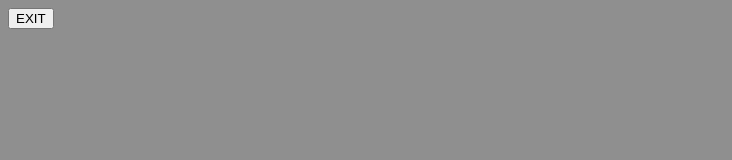
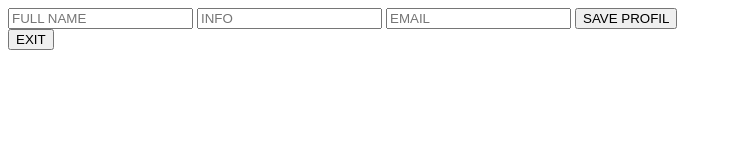
Before and after one commit to to0ken/AUTHPROFILE, a plain HTML site: page auth_service/public/dashboard.html in a window 1280 px wide. Shown: the whole page, without its empty margins (0-732 px from the left). Drawn offline with Linux system fonts and the light colour scheme.

Commit message:
Update dashboard.html

```diff
--- a/auth_service/public/dashboard.html
+++ b/auth_service/public/dashboard.html
@@ -1,21 +1,25 @@
 <html lang="en">
+
 <head>
     <meta charset="UTF-8">
     <meta name="viewport" content="width=device-width, initial-scale=1.0">
     <title>DASHBOARD</title>
-    <style>
-        body{
-            background: rgb(143, 143, 143);
-        }
-    </style>
+
+<body>
+    </head>
+    <div id="conteiner-dashboard">
+        <div id="user-info"></div>
+        <div id="profile-form">
+            <input type="text" id="full_name" placeholder="FULL NAME">
+            <input type="text" id="bio" placeholder="INFO">
+            <input type="email" id="email" placeholder="EMAIL">
+            <button id ="register-btn" >SAVE PROFIL</button>
+        </div>
+    </div>
+    <button onClick="exit()" id="logout-btn">EXIT</button>
+    <script src="/dashboard.js"></script>
+</body>
 </head>
-<body>
-    <button onClick="exit()" id ="logout-btn">EXIT</button>
-    <script>
-        function exit(){
-            window.location.href="/index.html"
-        }
-    </script>
 
-</body>
+
 </html>
```
